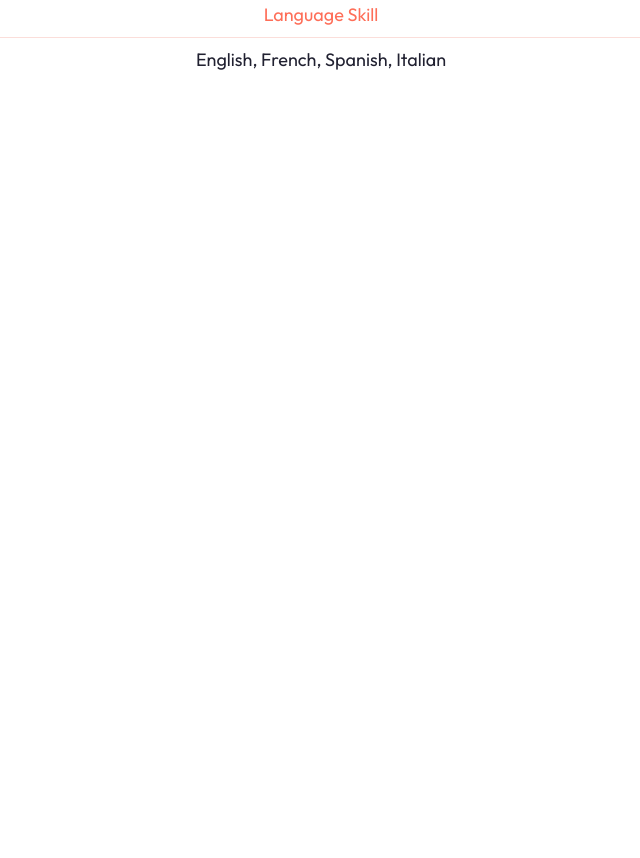
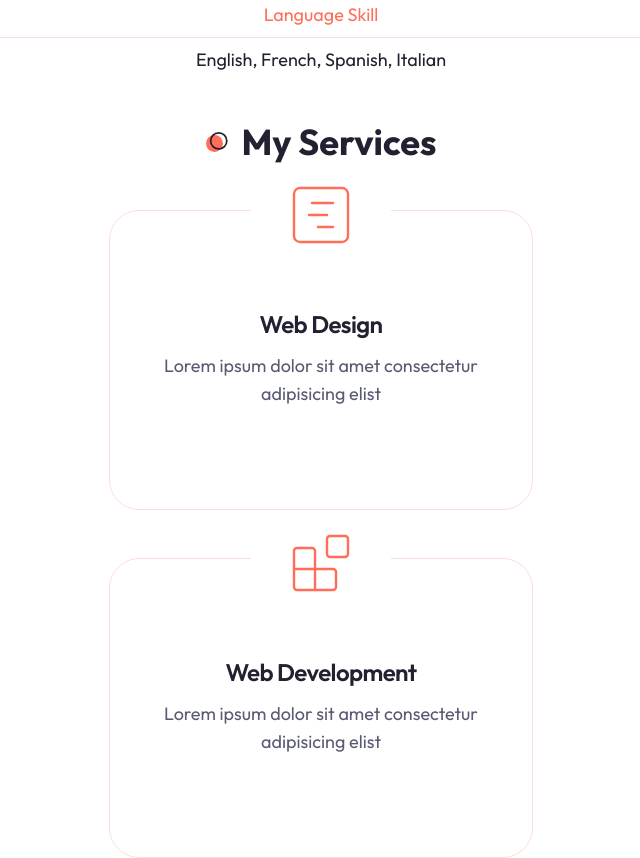
Before and after one commit to RizWaaN3024/nextjs-practice-project, a Next.js app: page / in a window 1280 px wide. Shown: the part 1480-2338 px from the top of the page, without its empty margins (319-959 px from the left). Built offline with nearby package versions, Linux system fonts and the light colour scheme.

Commit message:
Added My Services Section

```diff
--- a/app/page.jsx
+++ b/app/page.jsx
@@ -1,12 +1,14 @@
 import Image from "next/image";
 import Hero from '@/components/Hero'
 import About from "@/components/About";
+import Services from "@/components/Services";
 
 export default function Home() {
   return (
     <main>
       <Hero />
       <About />
+      <Services />
     </main>
   );
 }
--- /dev/null
+++ b/components/Services.jsx
@@ -0,0 +1,51 @@
+import React from 'react'
+import { GanttChartSquare, Blocks, Gem } from 'lucide-react'
+import { Card, CardContent, CardDescription, CardHeader, CardTitle } from './ui/card'
+
+const servicesData = [
+    {
+        icon: <GanttChartSquare size={72} strokeWidth={0.8} />,
+        title: 'Web Design',
+        description: 'Lorem ipsum dolor sit amet consectetur adipisicing elist'
+    },
+    {
+        icon: <Blocks size={72} strokeWidth={0.8} />,
+        title: 'Web Development',
+        description: 'Lorem ipsum dolor sit amet consectetur adipisicing elist'
+    },
+    {
+        icon: <Gem size={72} strokeWidth={0.8} />,
+        title: 'App Development',
+        description: 'Lorem ipsum dolor sit amet consectetur adipisicing elist'
+    },
+]
+
+const Services = () => {
+  return (
+    <section className='mb-12 xl:mb-36'>
+        <div className='container mx-auto'>
+            <h2 className='section-title mb-12 xl:mb-24 text-center mx-auto'>My Services</h2>
+            {/* Grid Items */}
+            <div className='grid xl:grid-cols-3 justify-center gap-y-12 xl:gap-y-24 xl:gap-x-8'>
+                {servicesData.map((item, index) => {
+                    return (
+                        <Card className='w-full max-w-[424px] h-[300px] flex flex-col pt-16 pb-10 justify-center items-center relative' key={index}>
+                            <CardHeader className="text-primary absolute -top-[60px]">
+                            <div className='w-[140px] h-[80px] bg-white dark:bg-background flex justify-center items-center'>{item.icon}</div>
+                            </CardHeader>
+                                <CardContent className="text-center">
+                                    <CardTitle className="mb-4">{item.title}</CardTitle>
+                                    <CardDescription className='text-lg'>
+                                        {item.description}
+                                    </CardDescription>
+                                </CardContent>
+                        </Card>
+                    )
+                })}
+            </div>
+        </div>
+    </section>
+  )
+}
+
+export default Services
--- a/components/ui/card.jsx
+++ b/components/ui/card.jsx
@@ -5,7 +5,7 @@
 const Card = React.forwardRef(({ className, ...props }, ref) => (
   <div
     ref={ref}
-    className={cn("rounded-lg border bg-card text-card-foreground shadow-sm", className)}
+    className={cn("rounded-[30px] border bg-background text-card-foreground", className)}
     {...props} />
 ))
 Card.displayName = "Card"
```
